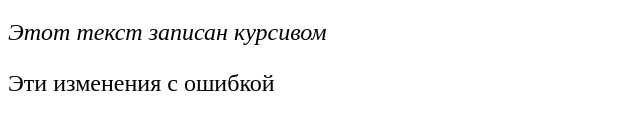
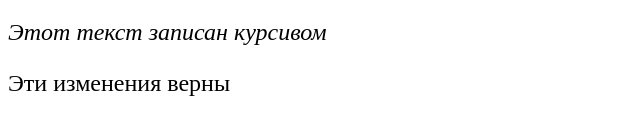
Before and after one commit to tremarian/dzgit, a plain HTML site: page index.html in a window 1280 px wide. Shown: the part 501-636 px from the top of the page, 0-640 px from the left. Drawn offline with Linux system fonts and the light colour scheme.

Commit message:
diffrent

```diff
--- a/index.html
+++ b/index.html
@@ -19,6 +19,6 @@
 <b><p>Это полужирный текст</p>
 <p><i>Это текст записан полужирным курсивом</i></p></b>
 <p><i>Этот текст записан курсивом</i></p>
-<p>Эти изменения с ошибкой</p>
+<p>Эти изменения верны</p>
 </body>
 </html>
```
